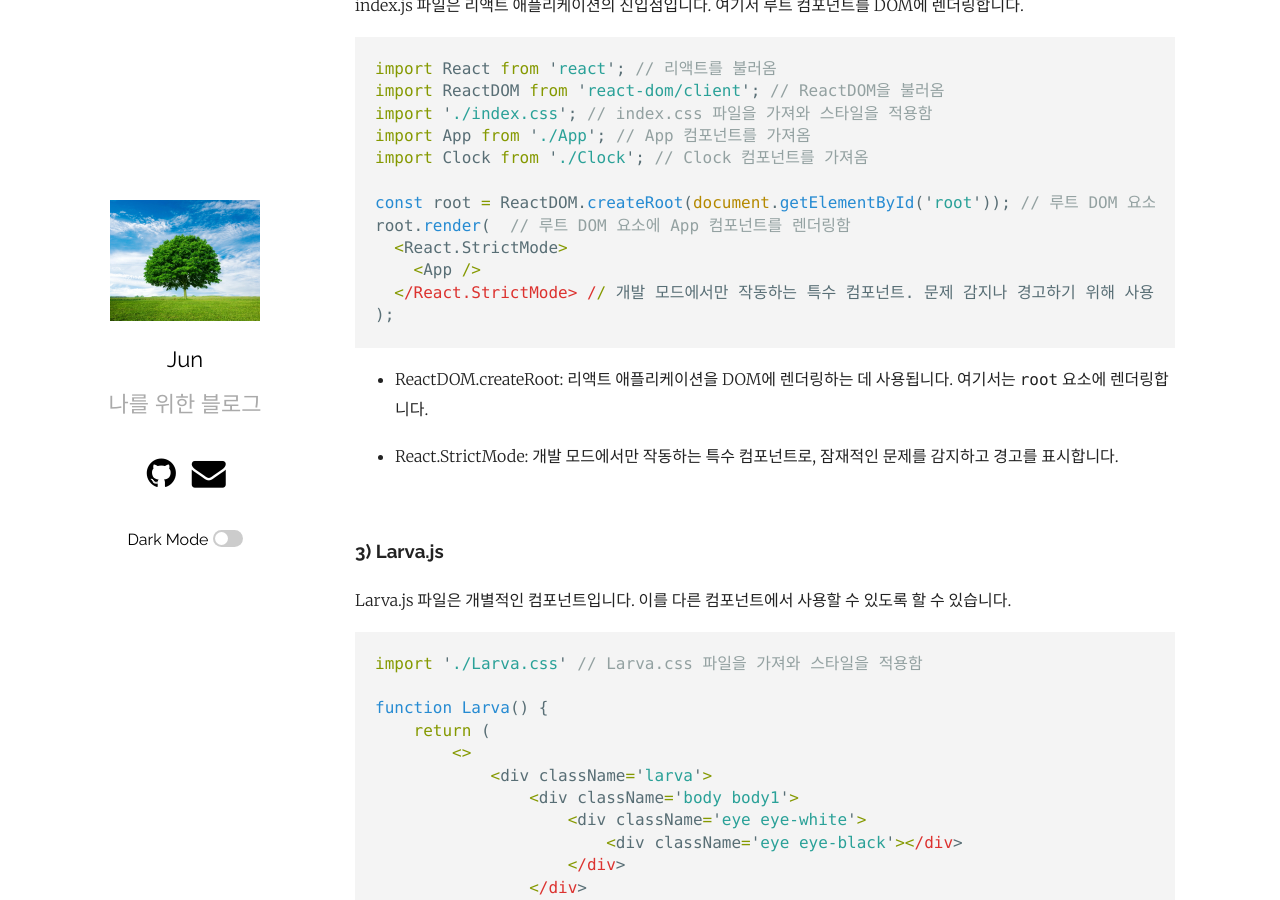
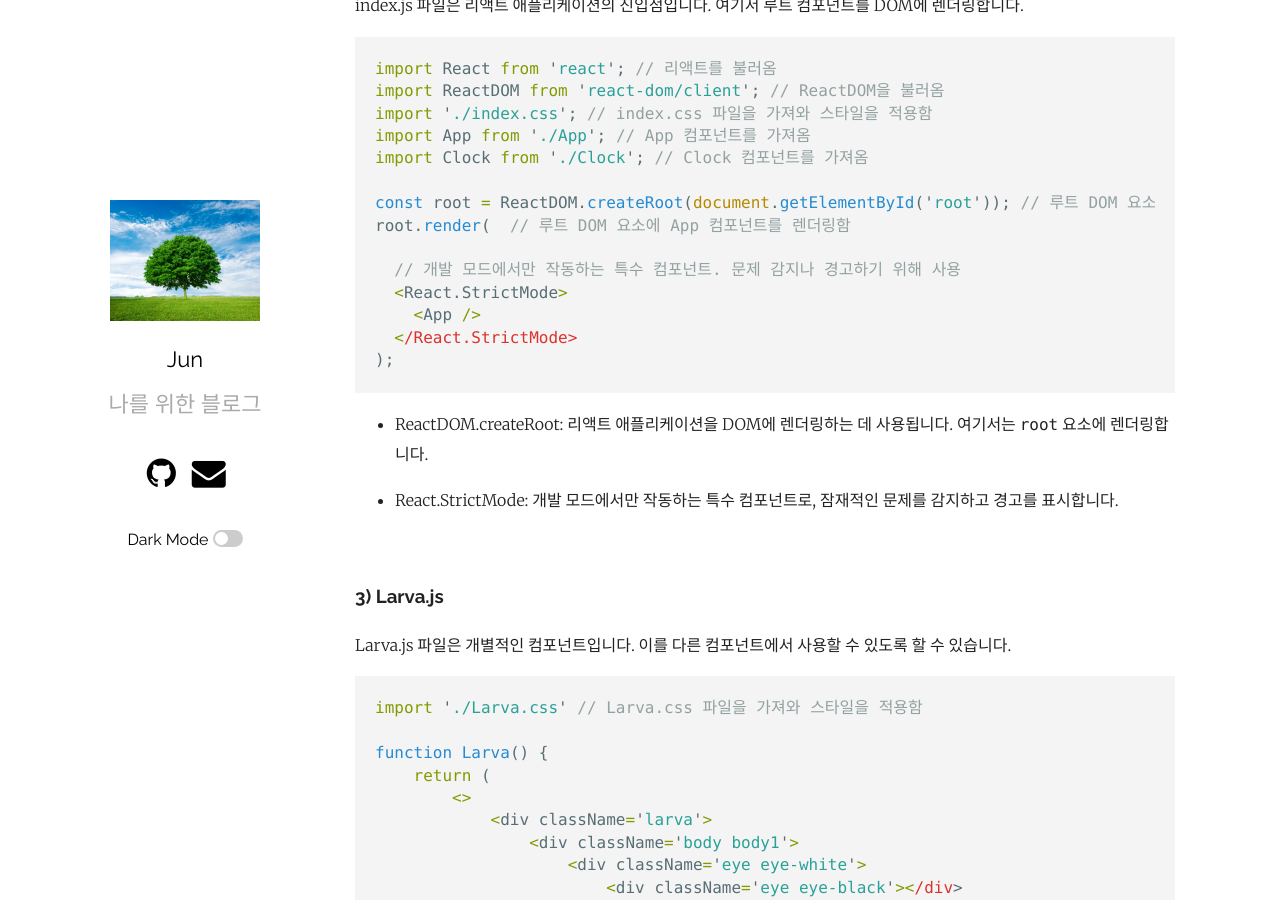
Before and after one commit to ymind14563/ymind14563.github.io, a Jekyll site: the page built from _posts/2024-08-06-blog(1).markdown, in a window 1280 px wide and 900 px high, scrolled down 3151 px. Built offline with Jekyll 4.4.1, drawn with Linux system fonts in a browser that asks for light colours; part of the change alters nothing that is shown.

Commit message:
edit blog

````diff
--- a/_posts/2024-08-06-blog(1).markdown
+++ b/_posts/2024-08-06-blog(1).markdown
@@ -139,9 +139,11 @@ import Clock from './Clock'; // Clock 컴포넌트를 가져옴
 
 const root = ReactDOM.createRoot(document.getElementById('root')); // 루트 DOM 요소를 생성함
 root.render(  // 루트 DOM 요소에 App 컴포넌트를 렌더링함
+
+  // 개발 모드에서만 작동하는 특수 컴포넌트. 문제 감지나 경고하기 위해 사용
   <React.StrictMode>
     <App />
-  </React.StrictMode> // 개발 모드에서만 작동하는 특수 컴포넌트. 문제 감지나 경고하기 위해 사용
+  </React.StrictMode>
 );
 ```
 
````
